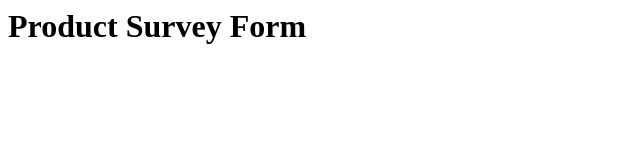
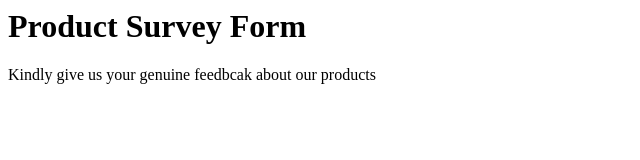
Before and after one commit to Dev-inspired/onyedika-sharon--product-survey-form, a plain HTML site: page index.html in a window 1280 px wide. Shown: the whole page, without its empty margins (0-640 px from the left). Drawn offline with Linux system fonts and the light colour scheme.

Commit message:
https://github.com/Dev-inspired/onyedika-sharon--product-survey-form.git

```diff
--- a/index.html
+++ b/index.html
@@ -4,5 +4,6 @@
     </head>
     <body>
         <h1 id="title">Product Survey Form</h1>
+        <p id="description">Kindly give us your genuine feedbcak about our products</p>
     </body>
 </index>
```
